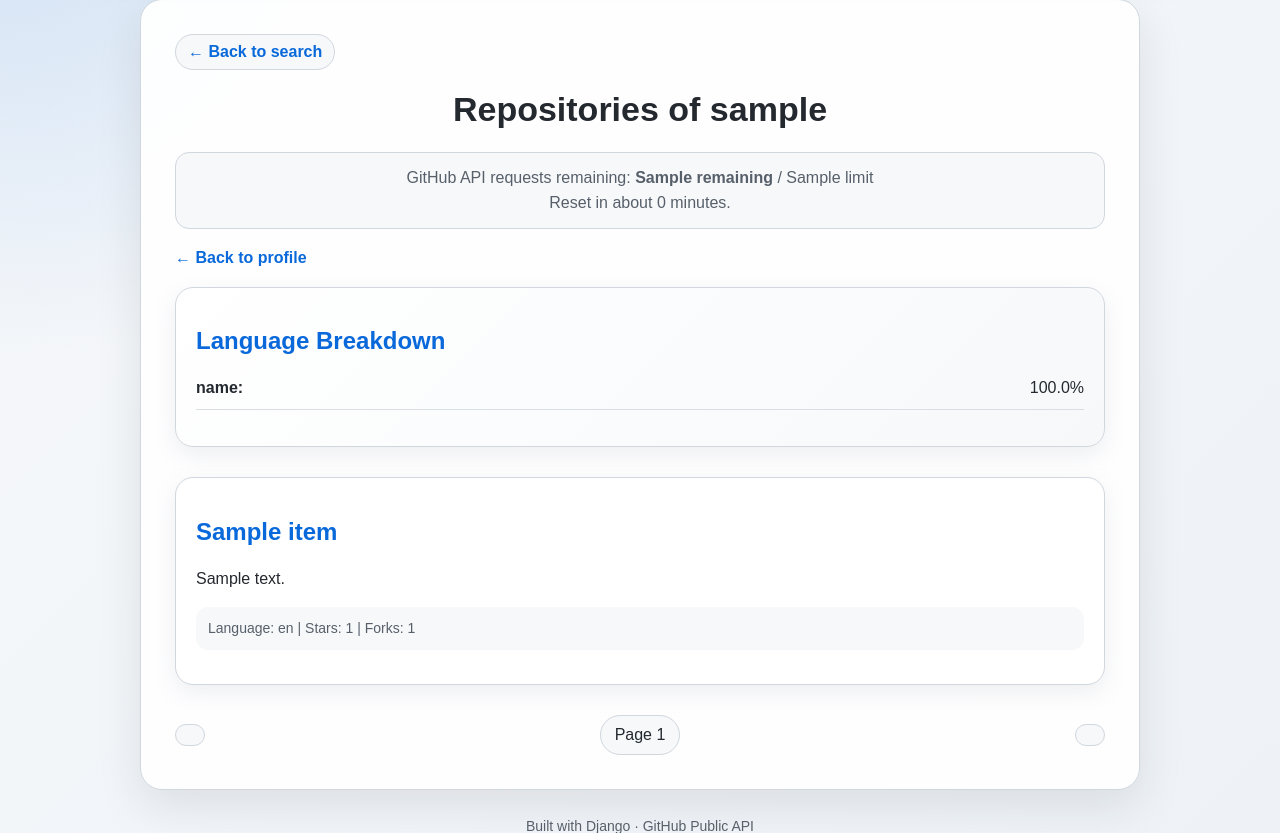
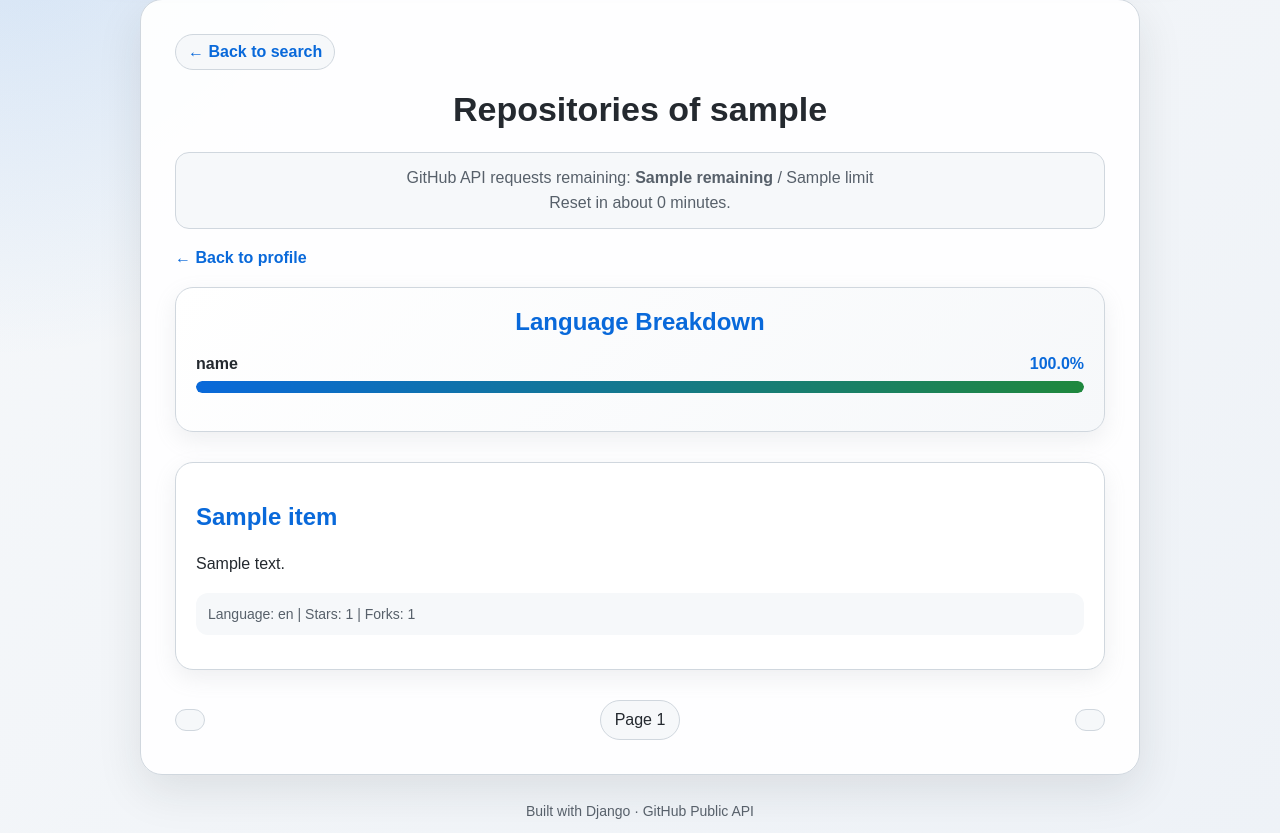
Before and after one commit to mbarkioussema30-a11y/github-profile-explorer, a Django app: a page that uses explorer/templates/explorer/profile.html in a window 1280 px wide. Shown: the part 123-956 px from the top of the page. Run offline with Django 5.2, Linux system fonts and the light colour scheme; tables that the repository leaves empty hold one stand-in row (values such as "Sample post"); a database or web service that is not in the repository returns one stand-in record (values such as "Sample title"); data that the repository does not hold is empty.

Commit message:
Improve language breakdown with progress bars

```diff
--- a/explorer/static/explorer/css/style.css
+++ b/explorer/static/explorer/css/style.css
@@ -705,3 +705,51 @@ a:hover {
         text-align: center;
     }
 }
+/* =========================
+   Language breakdown progress bars
+========================= */
+
+.language-breakdown-card {
+    margin-bottom: 30px;
+}
+
+.language-breakdown-card h2 {
+    text-align: center;
+    margin-top: 0;
+}
+
+.language-row {
+    margin-bottom: 18px;
+}
+
+.language-row-header {
+    display: flex;
+    justify-content: space-between;
+    align-items: center;
+    margin-bottom: 8px;
+}
+
+.language-name {
+    font-weight: 800;
+    color: #24292f;
+}
+
+.language-percentage {
+    font-weight: 800;
+    color: #0969da;
+}
+
+.language-bar {
+    width: 100%;
+    height: 12px;
+    background: #eaeef2;
+    border-radius: 999px;
+    overflow: hidden;
+}
+
+.language-bar-fill {
+    height: 100%;
+    background: linear-gradient(90deg, #0969da, #1f883d);
+    border-radius: 999px;
+    transition: width 0.4s ease;
+}
--- a/explorer/templates/explorer/profile.html
+++ b/explorer/templates/explorer/profile.html
@@ -119,14 +119,27 @@
         </p>
 
         {% if language_breakdown %}
-            <div class="language-card" style="margin-bottom: 30px;">
+            <div class="language-card language-breakdown-card">
                 <h2>Language Breakdown</h2>
 
                 {% for item in language_breakdown %}
-                    <p>
-                        <strong>{{ item.language }}:</strong>
-                        {{ item.percentage }}%
-                    </p>
+                    <div class="language-row">
+
+                        <div class="language-row-header">
+                            <span class="language-name">
+                                {{ item.language }}
+                            </span>
+
+                            <span class="language-percentage">
+                                {{ item.percentage }}%
+                            </span>
+                        </div>
+
+                        <div class="language-bar">
+                            <div class="language-bar-fill" style="width: {{ item.percentage }}%;"></div>
+                        </div>
+
+                    </div>
                 {% endfor %}
             </div>
         {% endif %}
```
